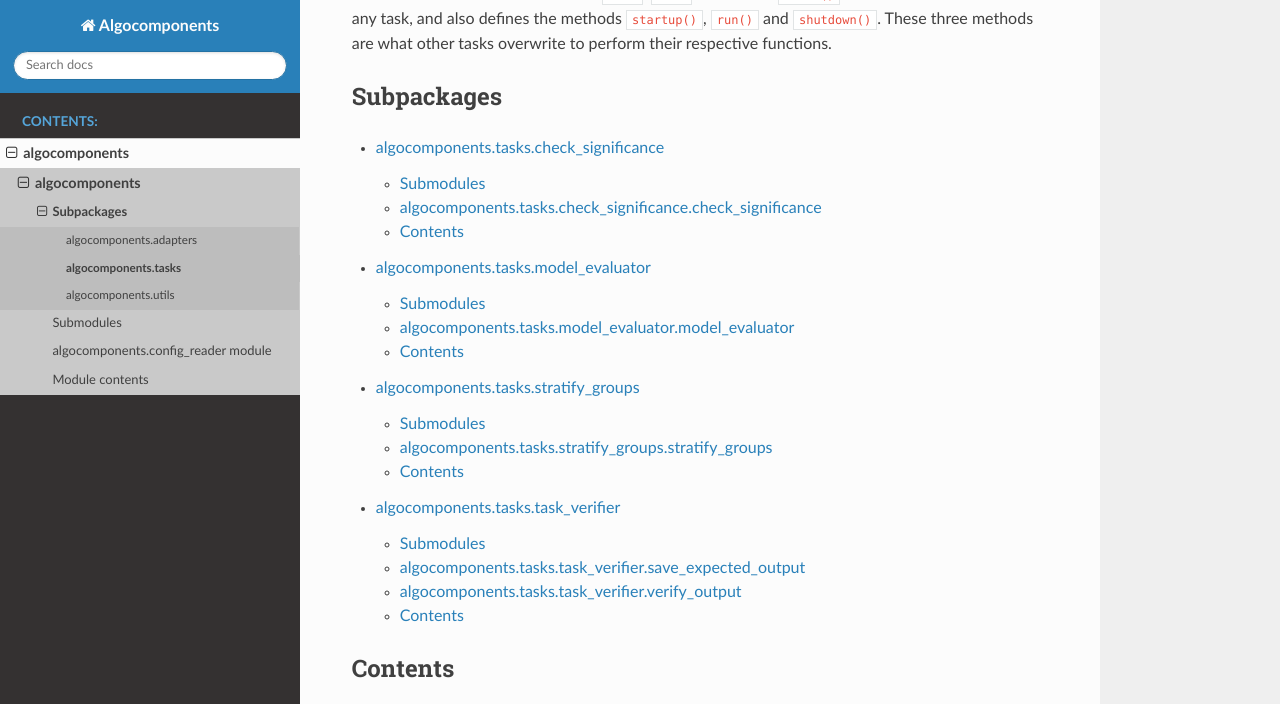
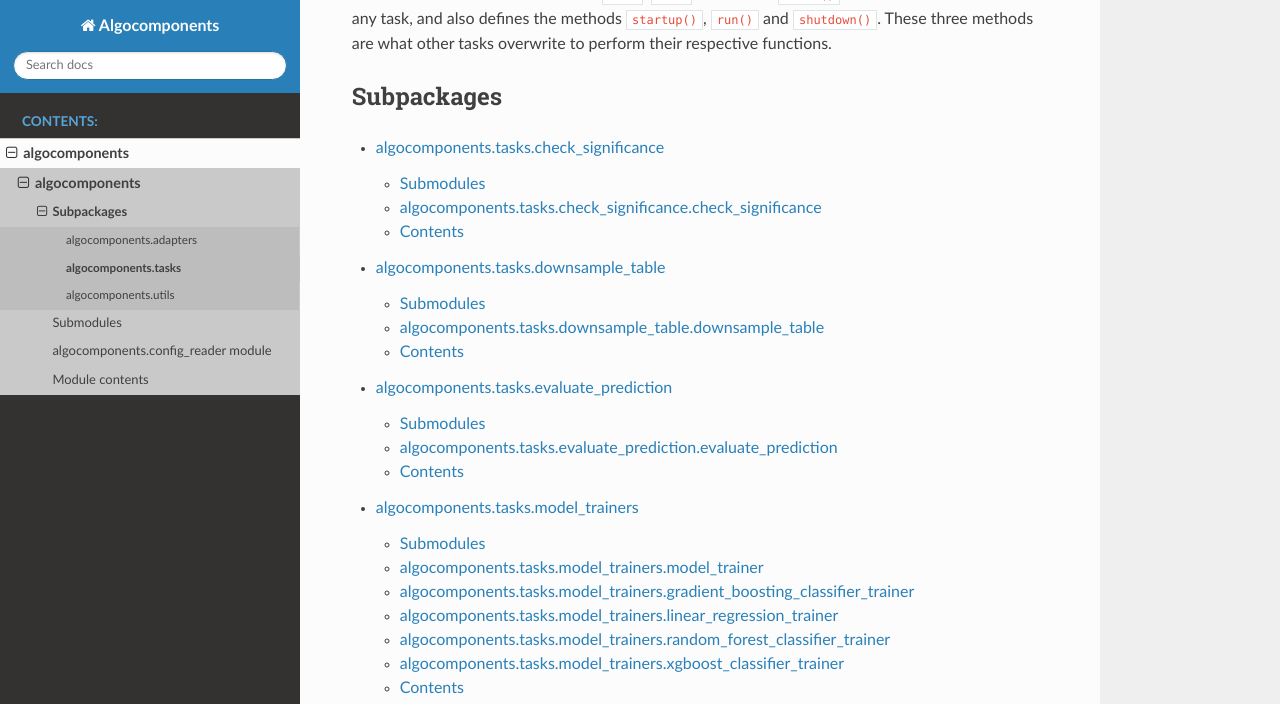
Before and after one commit to AvausInternal/algocomponents, a Sphinx documentation site: the page built from docs/algocomponents.tasks.rst, in a window 1280 px wide and 900 px high, scrolled down 226 px, cut to the strip 0-704 px from the top of the window. Built offline with Sphinx 7.4.7 and the Read the Docs theme 2.0.0, drawn with Linux system fonts in a browser that asks for light colours.

Commit message:
Align documentation with updates

```diff
--- /dev/null
+++ b/docs/algocomponents.tasks.downsample_table.rst
@@ -0,0 +1,21 @@
+algocomponents.tasks.downsample\_table
+======================================
+
+Submodules
+----------
+
+algocomponents.tasks.downsample\_table.downsample\_table
+--------------------------------------------------------
+
+.. automodule:: algocomponents.tasks.downsample_table.downsample_table
+   :members:
+   :undoc-members:
+   :show-inheritance:
+
+Contents
+--------
+
+.. automodule:: algocomponents.tasks.downsample_table
+   :members:
+   :undoc-members:
+   :show-inheritance:
--- /dev/null
+++ b/docs/algocomponents.tasks.evaluate_prediction.rst
@@ -0,0 +1,21 @@
+algocomponents.tasks.evaluate\_prediction
+=========================================
+
+Submodules
+----------
+
+algocomponents.tasks.evaluate\_prediction.evaluate\_prediction
+--------------------------------------------------------------
+
+.. automodule:: algocomponents.tasks.evaluate_prediction.evaluate_prediction
+   :members:
+   :undoc-members:
+   :show-inheritance:
+
+Contents
+--------
+
+.. automodule:: algocomponents.tasks.evaluate_prediction
+   :members:
+   :undoc-members:
+   :show-inheritance:
--- a/docs/algocomponents.tasks.model_evaluator.rst
+++ /dev/null
@@ -1,21 +0,0 @@
-algocomponents.tasks.model\_evaluator
-=====================================
-
-Submodules
-----------
-
-algocomponents.tasks.model\_evaluator.model\_evaluator
-------------------------------------------------------
-
-.. automodule:: algocomponents.tasks.model_evaluator.model_evaluator
-   :members:
-   :undoc-members:
-   :show-inheritance:
-
-Contents
---------
-
-.. automodule:: algocomponents.tasks.model_evaluator
-   :members:
-   :undoc-members:
-   :show-inheritance:
--- /dev/null
+++ b/docs/algocomponents.tasks.model_trainers.rst
@@ -0,0 +1,57 @@
+algocomponents.tasks.model\_trainers
+====================================
+
+Submodules
+----------
+
+
+algocomponents.tasks.model\_trainers.model\_trainer
+---------------------------------------------------
+
+.. automodule:: algocomponents.tasks.model_trainers.model_trainer
+   :members:
+   :undoc-members:
+   :show-inheritance:
+
+algocomponents.tasks.model\_trainers.gradient\_boosting\_classifier\_trainer
+----------------------------------------------------------------------------
+
+.. automodule:: algocomponents.tasks.model_trainers.gradient_boosting_classifier_trainer
+   :members:
+   :undoc-members:
+   :show-inheritance:
+
+
+algocomponents.tasks.model\_trainers.linear\_regression\_trainer
+----------------------------------------------------------------
+
+.. automodule:: algocomponents.tasks.model_trainers.linear_regression_trainer
+   :members:
+   :undoc-members:
+   :show-inheritance:
+
+
+algocomponents.tasks.model\_trainers.random\_forest\_classifier\_trainer
+------------------------------------------------------------------------
+
+.. automodule:: algocomponents.tasks.model_trainers.random_forest_classifier_trainer
+   :members:
+   :undoc-members:
+   :show-inheritance:
+
+
+algocomponents.tasks.model\_trainers.xgboost\_classifier\_trainer
+-----------------------------------------------------------------
+
+.. automodule:: algocomponents.tasks.model_trainers.xgboost_classifier_trainer
+   :members:
+   :undoc-members:
+   :show-inheritance:
+
+Contents
+--------
+
+.. automodule:: algocomponents.tasks.model_trainers
+   :members:
+   :undoc-members:
+   :show-inheritance:
--- a/docs/algocomponents.tasks.rst
+++ b/docs/algocomponents.tasks.rst
@@ -12,7 +12,9 @@ Subpackages
    :maxdepth: 4
 
    algocomponents.tasks.check_significance
-   algocomponents.tasks.model_evaluator
+   algocomponents.tasks.downsample_table
+   algocomponents.tasks.evaluate_prediction
+   algocomponents.tasks.model_trainers
    algocomponents.tasks.stratify_groups
    algocomponents.tasks.task_verifier
 
```
